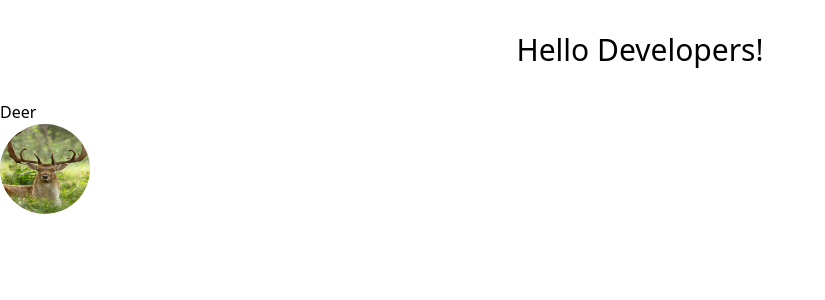
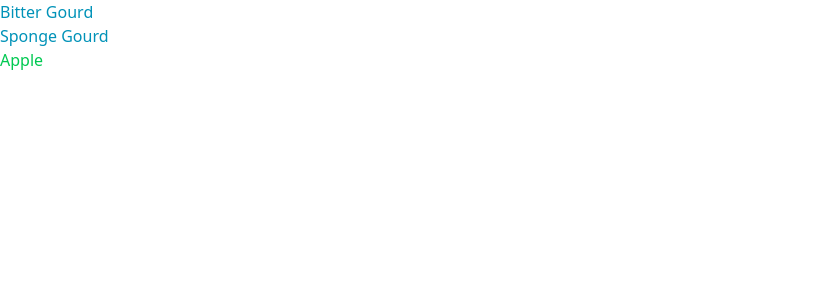
Before and after one commit to selina-islam/Play_With_React, a React (Vite) app: page / in a window 1280 px wide. Shown: the top 300 px of the page, without its empty margins (0-825 px from the left). Built offline with nearby package versions, Linux system fonts and the light colour scheme.

Commit message:
conditional redering data & mapping data

```diff
--- a/src/App.jsx
+++ b/src/App.jsx
@@ -1,15 +1,13 @@
 
 import './App.css'
+import DataRendering from './Day-2/MapRenderingList/DataRendering'
 
-import  Fun  from './Day-1/FirstDay'
 
 function App() {
 
   return (
     <div>
-      <h1 className='text-3xl text-center p-8'>Hello Developers!</h1>
-
-      <Fun/>
+     <DataRendering/>
     </div>
   )
 }
--- /dev/null
+++ b/src/Day-2/MapRenderingList/DataRendering.jsx
@@ -0,0 +1,32 @@
+import React from 'react'
+
+function DataRendering() {
+        const productsList = [
+                {
+                        name: 'Bitter Gourd',
+                        id: 1,
+                        isFruit: false
+                },
+                {
+                        name: 'Sponge Gourd',
+                        id: 2,
+                        isFruit: false
+                },
+                {
+                        name: 'Apple',
+                        id: 3,
+                        isFruit: true
+                }
+        ]
+  return (
+          <div>
+                  {productsList.map((product) => (  // if we use {} curly braces then we use to return this function must
+                          <ul key={product.id}>
+                                  <li className={`${product.isFruit ? 'text-green-500': 'text-cyan-600'}`}>{ product.name}</li>
+                          </ul>
+                  ))}
+    </div>
+  )
+}
+
+export default DataRendering
--- /dev/null
+++ b/src/Day-2/conditiona-rendering/Condition.jsx
@@ -0,0 +1,46 @@
+import React from "react";
+import AdimPanel from "./components/AdimPanel";
+import Login from "./components/Login";
+
+function Condition() {
+        const isLogIn = true; // boolean value
+
+        const isAdmin = true;
+
+        return <div>{isLogIn ? <AdimPanel /> : <Login />}
+        {isAdmin && <div>I'm the Admin</div>}
+        </div>;
+}
+
+export default Condition;
+
+
+
+
+
+
+
+
+
+// import React from 'react'
+// import AdimPanel from './components/AdimPanel';
+// import Login from './components/Login';
+
+// function Condition() {
+//         const isLogIn= true // boolean value
+//         let content;
+//         if (isLogIn) {
+//                 content= <AdimPanel/>
+//         } else {
+//                 content= <Login/>
+//         }
+
+
+//   return (
+//           <div>
+//                   {content}
+//     </div>
+//   )
+// }
+
+// export default Condition
--- /dev/null
+++ b/src/Day-2/conditiona-rendering/components/AdimPanel.jsx
@@ -0,0 +1,9 @@
+import React from 'react'
+
+function AdimPanel() {
+  return (
+    <div>AdimPanel</div>
+  )
+}
+
+export default AdimPanel
--- /dev/null
+++ b/src/Day-2/conditiona-rendering/components/Login.jsx
@@ -0,0 +1,9 @@
+import React from 'react'
+
+function Login() {
+  return (
+    <div>Login</div>
+  )
+}
+
+export default Login
```
